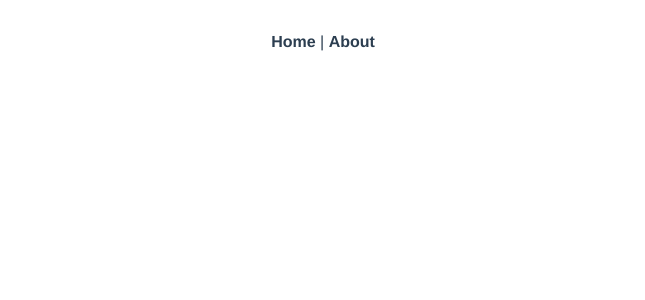
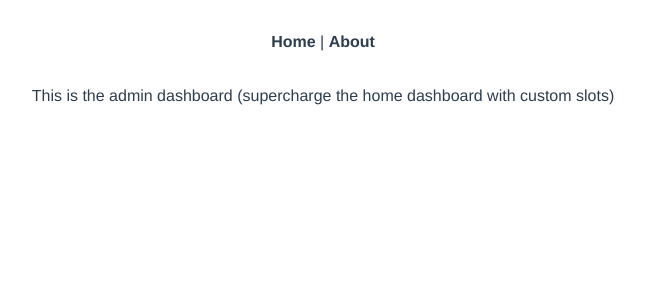
Before and after one commit to 8area8/plenkton-api, a Vue app in the folder front/: page /dring in a window 1280 px wide. Before the commit this address had no page. Shown: the top 300 px of the page, without its empty margins (317-962 px from the left). Built offline with nearby package versions, Linux system fonts and the light colour scheme.

Commit message:
add admin page
+ very basic admin page

```diff
--- a/front/src/router/index.ts
+++ b/front/src/router/index.ts
@@ -14,6 +14,11 @@ const routes: Array<RouteRecordRaw> = [
     // this generates a separate chunk (about.[hash].js) for this route
     // which is lazy-loaded when the route is visited.
     component: () => import(/* webpackChunkName: "about" */ '../views/AboutView.vue')
+  },
+  {
+    path: '/dring',
+    name: 'admin',
+    component: () => import(/* webpackChunkName: "admin" */ '../views/Admin.vue')
   }
 ]
 
--- /dev/null
+++ b/front/src/views/Admin.vue
@@ -0,0 +1,13 @@
+<template>
+  <div class="admin">
+      This is the admin dashboard (supercharge the home dashboard with custom slots)
+  </div>
+</template>
+
+<script lang="ts">
+import { defineComponent } from "vue";
+
+export default defineComponent({
+  name: "HomeView",
+});
+</script>
```
